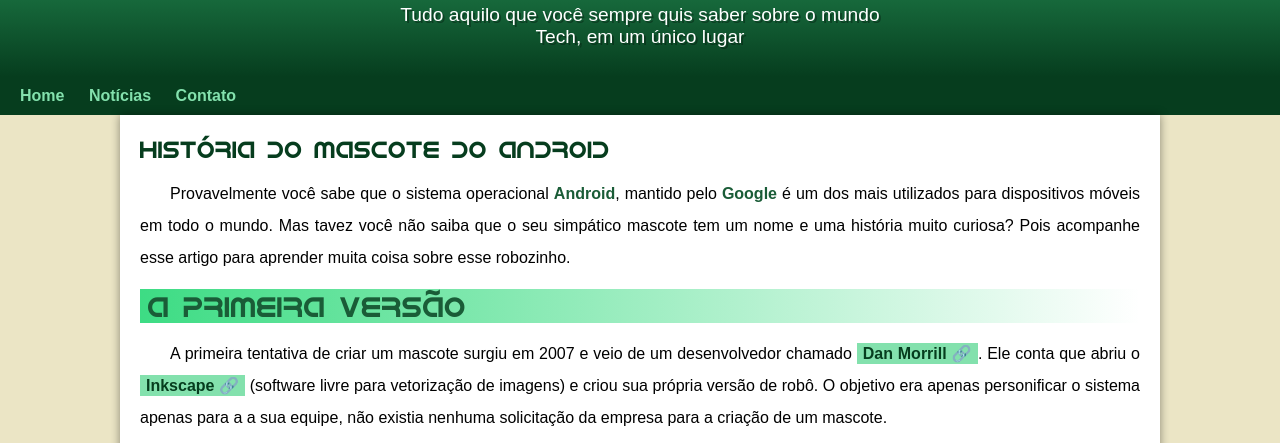
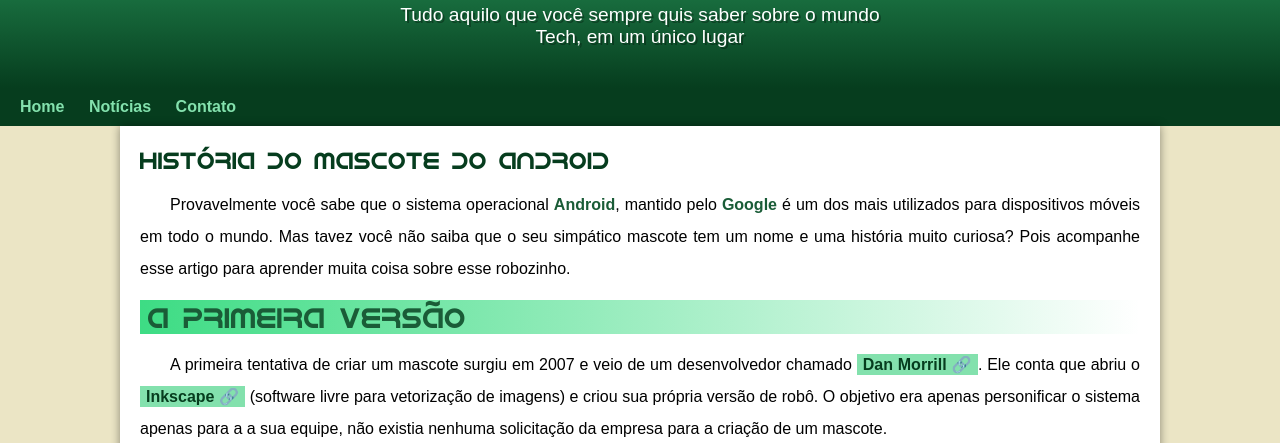
Before and after one commit to dev-jramos/projeto-android-joel, a plain HTML site: page index.html in a window 1280 px wide. Shown: the part 113-556 px from the top of the page. Drawn offline with Linux system fonts and the light colour scheme.

Commit message:
projeto atualizado

```diff
--- a/style/style.css
+++ b/style/style.css
@@ -13,6 +13,7 @@ Escala de cores a ser utilizada
     font-weight: normal;
 }
 
+/*variaveis de cores e fonte*/
 :root {
     --cor0:#ebe5c5;
     /*--cor0:#c5ebd6;*/
@@ -27,6 +28,7 @@ Escala de cores a ser utilizada
     --fonte-android: 'Android', cursive;
 }
 
+/*configuração geral para retirar margem e espaçamento*/
 * {
     margin: 0px;
     padding: 0px;
@@ -40,7 +42,7 @@ body {
 a.externo::after {
     content: '\00a0\1f517';
 }
-
+/*inicio cabeçalho*/
 header {
     background-image: linear-gradient(to bottom, var(--cor3), var(--cor5));
     min-height: 150px;
@@ -66,9 +68,9 @@ header > p {
     padding-right: 10px;
     padding-left: 10px;
     text-shadow: 2px 2px 0px rgba(0, 0, 0, 0.315);
-    margin-bottom: 20px;
+    padding-bottom: 40px;
 }
-
+/*inicio do menu de navegação*/
 nav {
     background-color: var(--cor5);
     padding: 10px;
@@ -88,7 +90,7 @@ nav > a:hover {
     background-color: var(--cor3);
     color: var(--cor5);
 }
-
+/*principal*/
 main {
     min-width: 300px;
     max-width: 1000px;
@@ -191,7 +193,7 @@ aside > ul {
     list-style-position: inside;
     columns: 2;
 }
-
+/*inicio rodapé*/
 footer {
     background-color: var(--cor5);
     color: white;
```
